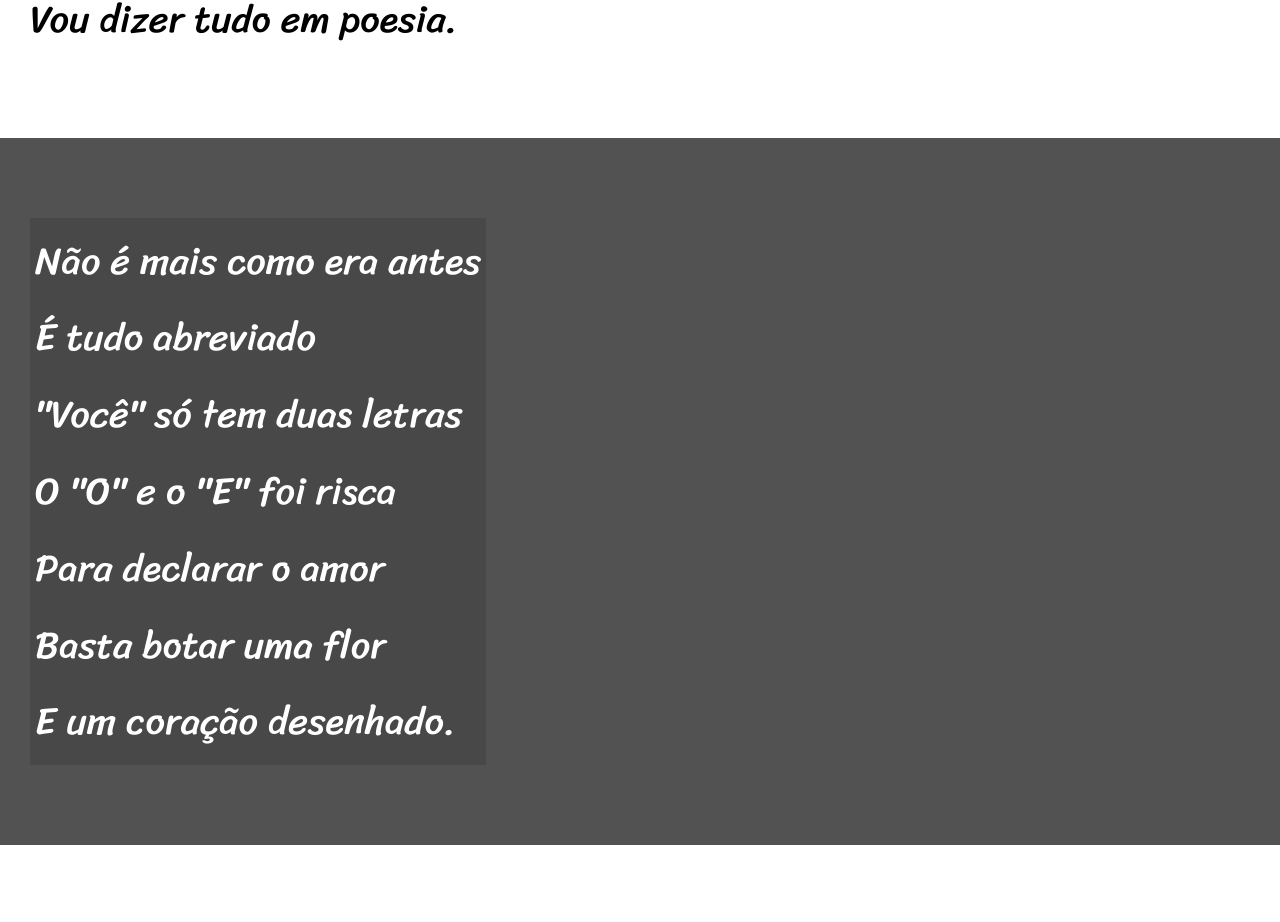
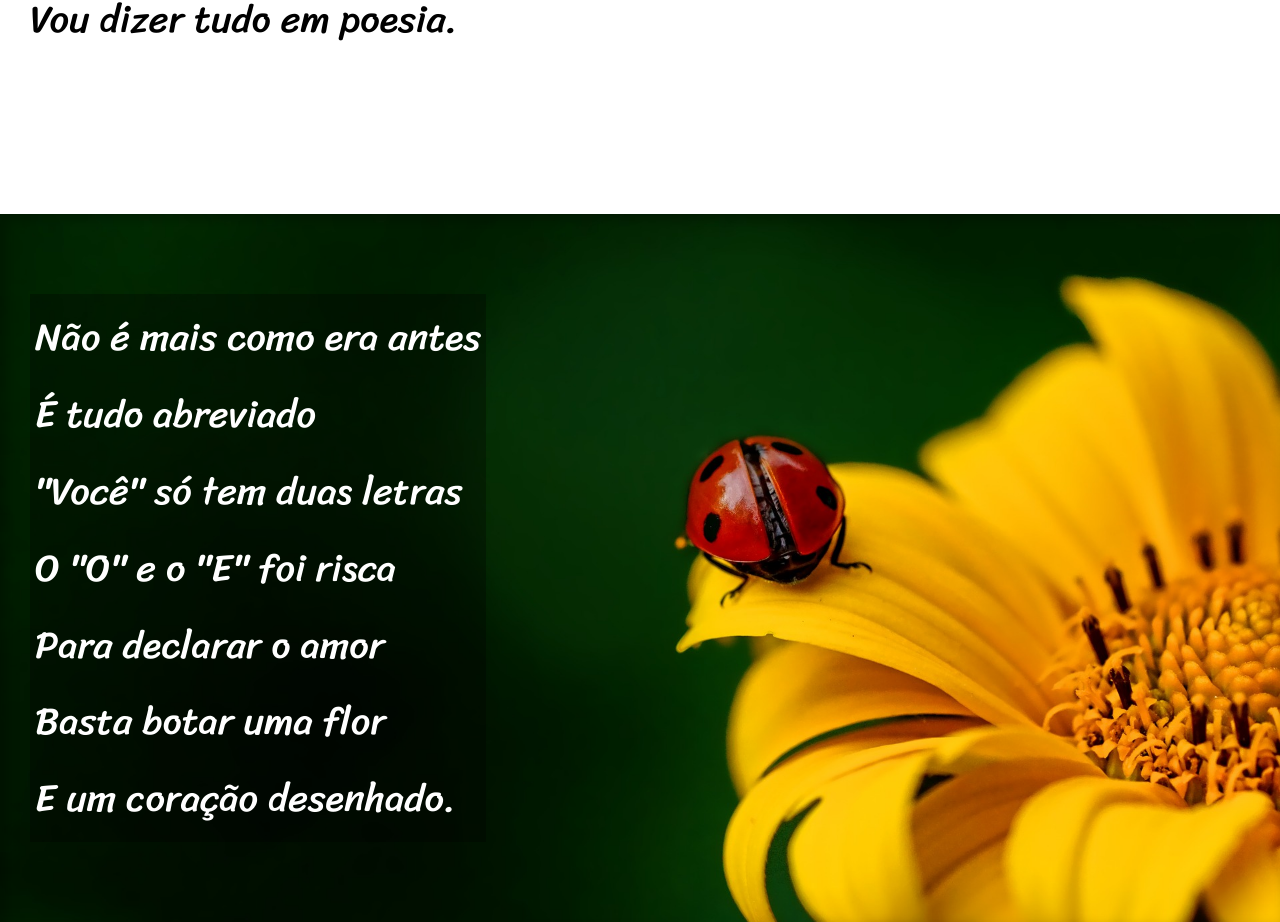
Before and after one commit to andresantana7/ProjetoCordel, a plain HTML site: page index.html in a window 1280 px wide. Shown: the part 749-1671 px from the top of the page. Drawn offline with Linux system fonts and the light colour scheme.

Commit message:
Atualizando

```diff
--- a/estilo/style.css
+++ b/estilo/style.css
@@ -57,6 +57,10 @@ section{
     font-size: 3.0vw;
 }
 
+section > p{
+    padding-bottom: 2em;
+}
+
 section.normal {
     background-color: white;
     color: black;
@@ -65,15 +69,28 @@ section.normal {
 
 section.imagem > p{
     padding: 5px;
-    background-color: rgba(0, 0, 0, 0.124);
+    background-color: rgba(0, 0, 0, 0.303);
     display: inline-block;
+    text-shadow: 1px 1px 0px 0px rgba(0, 0, 0, 0.378);
 }
 
 section.imagem {
 background-color: rgba(0, 0, 0, 0.515);
 color: white;
+box-shadow: inset 6px 6px 13px rgba(0, 0, 0, 0.261);
+background-attachment: fixed;
 }
 
+section#img01{
+background-image: url('../imagens/background001.jpg');
+background-position: right center;
+background-size: cover;
+}
+
+section#img02{
+background-image: url("../imagens/background002.jpg");
+background-size: cover;
+}
 
 footer{
     background-color: black;
--- a/index.html
+++ b/index.html
@@ -28,7 +28,7 @@
 
 
 
-            <section class="imagem">
+            <section class="imagem" id="img01">
                 <p>
                     Não é mais como era antes <br>
                     É tudo abreviado <br>
@@ -67,7 +67,7 @@
 
 
 
-            <section class="imagem">
+            <section class="imagem" id="img02">
                 <p>
                     Tenho saudade das cartas <br>
                     Escritas com a própria mão <br>
```
